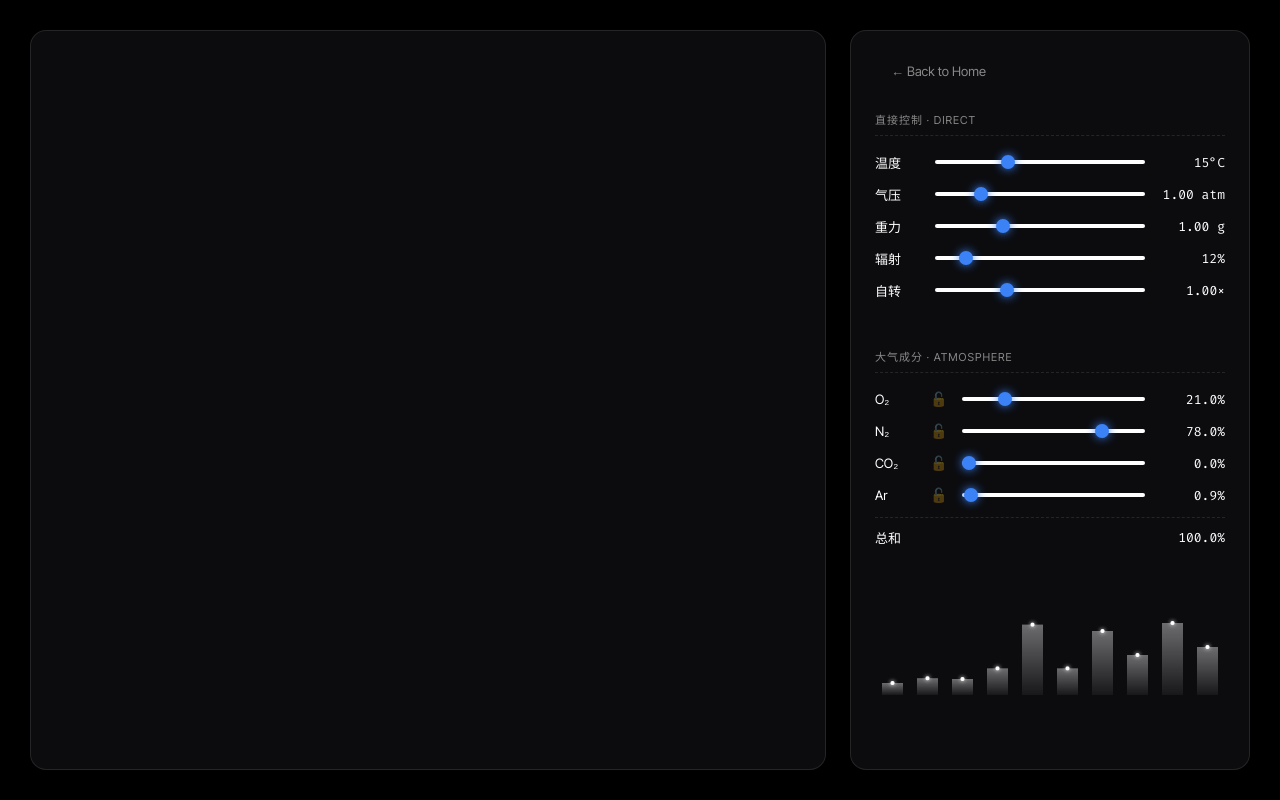
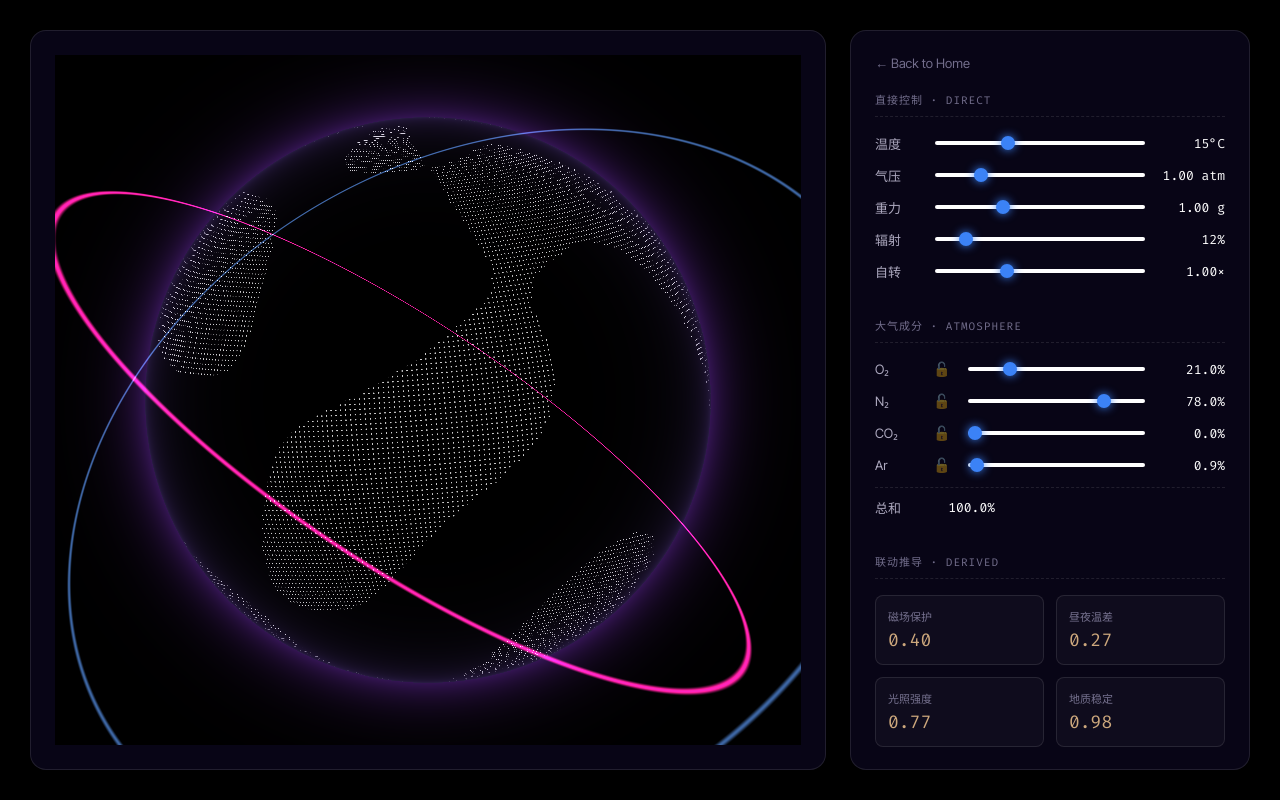
Before and after one commit to HFFGOS/PJ1, a plain HTML site: page planet.html in a window 1280 px wide. Drawn offline with Linux system fonts and the light colour scheme.

Commit message:
Update planet.html

```diff
--- a/planet.html
+++ b/planet.html
@@ -3,49 +3,68 @@
 <head>
 <meta charset="UTF-8">
 <meta name="viewport" content="width=device-width, initial-scale=1.0">
-<title>Planet Lab · Ultra</title>
+<title>Planet Lab — Ultra</title>
 <link href="https://fonts.googleapis.com/css2?family=Inter+Tight:wght@300;400;500&family=Fira+Code&display=swap" rel="stylesheet">
 <style>
   :root {
-    --bg: #000000; --panel-bg: rgba(20, 20, 25, 0.6); --border: rgba(255, 255, 255, 0.1);
-    --text-main: #ffffff; --text-muted: #888; --accent: #3b82f6;
+    --bg: #000000; --ink: #f4f2ff; --ink-2: rgba(236,232,255,.72); --ink-3: rgba(220,214,255,.5);
+    --bronze: #cda87d; --accent: #3b82f6; --line: rgba(255, 255, 255, 0.1);
+    --glass: rgba(20, 13, 56, 0.4);
   }
   * { box-sizing: border-box; margin: 0; padding: 0; }
   body {
-    background: var(--bg); color: var(--text-main); font-family: 'Inter Tight', sans-serif;
-    display: flex; justify-content: center; align-items: center; min-height: 100vh; overflow: hidden;
+    background: var(--bg); color: var(--ink); font-family: 'Inter Tight', system-ui, sans-serif;
+    display: flex; justify-content: center; min-height: 100vh; overflow-x: hidden;
   }
   .layout { display: flex; gap: 24px; width: 100%; max-width: 1500px; padding: 30px; height: 100vh; }
-  .panel { background: var(--panel-bg); border: 1px solid var(--border); border-radius: 16px; padding: 24px; backdrop-filter: blur(20px); }
+  .panel {
+    background: var(--glass); border: 1px solid var(--line); border-radius: 16px;
+    backdrop-filter: blur(20px); padding: 24px; display: flex; flex-direction: column;
+  }
 
-  .left-panel { flex: 1; display: flex; justify-content: center; align-items: center; position: relative; overflow: hidden; }
-  #planet-canvas { width: 100%; height: 100%; max-width: 800px; max-height: 800px; cursor: grab; touch-action: none; }
+  /* 左侧星球 */
+  .left-panel { flex: 1; position: relative; overflow: hidden; align-items: center; justify-content: center; }
+  #planet-canvas { width: 100%; height: 100%; cursor: grab; touch-action: none; }
   #planet-canvas:active { cursor: grabbing; }
 
-  .right-panel { width: 400px; display: flex; flex-direction: column; gap: 24px; max-height: 100%; overflow-y: auto; }
+  /* 右侧面板 */
+  .right-panel { width: 400px; max-height: 100%; overflow-y: auto; }
   .right-panel::-webkit-scrollbar { width: 4px; }
   .right-panel::-webkit-scrollbar-thumb { background: #333; border-radius: 2px; }
 
-  .control-group { margin-bottom: 12px; }
-  .group-title { font-size: 11px; color: var(--text-muted); text-transform: uppercase; letter-spacing: 1px; margin-bottom: 16px; border-bottom: 1px dashed var(--border); padding-bottom: 8px; }
-  .row { display: flex; align-items: center; justify-content: space-between; margin-bottom: 12px; font-size: 13px; }
-  .row span { width: 50px; }
-  .row output { width: 70px; text-align: right; font-family: 'Fira Code', monospace; }
+  .group-title {
+    font-family: 'Fira Code', monospace; font-size: 11px; letter-spacing: 1px;
+    color: var(--ink-3); margin-bottom: 16px; border-bottom: 1px dashed var(--line); padding-bottom: 8px;
+  }
+  .row { display: flex; align-items: center; margin-bottom: 12px; font-size: 13px; }
+  .row span:first-child { width: 50px; color: var(--ink-2); }
+  .row output { width: 70px; text-align: right; font-family: 'Fira Code', monospace; color: #fff; }
 
+  /* 滑杆 */
   input[type="range"] { -webkit-appearance: none; flex: 1; background: transparent; margin: 0 10px; height: 20px; }
   input[type="range"]::-webkit-slider-runnable-track { width: 100%; height: 4px; background: #ffffff; border-radius: 2px; }
-  input[type="range"]::-webkit-slider-thumb { -webkit-appearance: none; height: 14px; width: 14px; border-radius: 50%; background: var(--accent); cursor: pointer; margin-top: -5px; box-shadow: 0 0 10px var(--accent); transition: transform 0.1s; }
+  input[type="range"]::-webkit-slider-thumb {
+    -webkit-appearance: none; height: 14px; width: 14px; border-radius: 50%;
+    background: var(--accent); cursor: pointer; margin-top: -5px;
+    box-shadow: 0 0 10px var(--accent); transition: transform 0.1s;
+  }
   input[type="range"]::-webkit-slider-thumb:hover { transform: scale(1.2); }
   input[type="range"]:disabled::-webkit-slider-runnable-track { background: #333; }
   input[type="range"]:disabled::-webkit-slider-thumb { background: #555; box-shadow: none; cursor: not-allowed; }
 
-  .lock-btn { background: none; border: none; font-size: 14px; cursor: pointer; opacity: 0.3; transition: all 0.2s; padding: 0 5px; }
+  /* 锁 */
+  .lock-btn { background: none; border: none; font-size: 14px; cursor: pointer; opacity: 0.4; transition: 0.2s; padding: 0 8px; }
   .lock-btn:hover { opacity: 0.8; }
-  .lock-btn.locked { opacity: 1; filter: drop-shadow(0 0 5px #fbbf24); }
+  .lock-btn.locked { opacity: 1; filter: drop-shadow(0 0 6px #fbbf24); }
 
-  .chart-container { width: 100%; height: 100px; margin-top: 10px; }
+  .derived-grid { display: grid; grid-template-columns: 1fr 1fr; gap: 12px; margin-top: 10px; }
+  .derived-item { background: rgba(255,255,255,0.03); border: 1px solid var(--line); border-radius: 8px; padding: 12px; }
+  .derived-label { font-size: 11px; color: var(--ink-3); margin-bottom: 4px; }
+  .dv-num { font-size: 18px; color: var(--bronze); font-family: 'Fira Code', monospace; }
+
+  .chart-container { width: 100%; height: 120px; margin-top: 20px; }
   #chart-canvas { width: 100%; height: 100%; }
-  .back-btn { display: inline-block; padding: 8px 16px; color: var(--text-muted); text-decoration: none; font-size: 13px; transition: color 0.2s; }
+  .back-btn { color: var(--ink-3); text-decoration: none; font-size: 13px; margin-bottom: 20px; display: inline-block; }
   .back-btn:hover { color: #fff; }
 </style>
 </head>
@@ -54,15 +73,13 @@
 <div class="layout">
   <div class="panel left-panel">
     <canvas id="planet-canvas"></canvas>
-    <!-- 备用提示：如果CDN挂了，会显示这个 -->
-    <div id="globe-error" style="position:absolute; color:#666; font-family:'Fira Code'; display:none;">地球引擎加载被网络拦截，刷新重试。</div>
   </div>
 
   <div class="panel right-panel">
-    <div><a href="index.html" class="back-btn">← Back to Home</a></div>
+    <a href="index.html" class="back-btn">← Back to Home</a>
 
     <div class="control-group">
-      <div class="group-title">直接控制 · Direct</div>
+      <div class="group-title">直接控制 · DIRECT</div>
       <div class="row"><span>温度</span><input type="range" id="ctrl-temperature" min="-80" max="200" value="15"><output data-value="temperature">15°C</output></div>
       <div class="row"><span>气压</span><input type="range" id="ctrl-atmosphere" min="0" max="5" step="0.05" value="1"><output data-value="atmosphere">1.00 atm</output></div>
       <div class="row"><span>重力</span><input type="range" id="ctrl-gravity" min="0.1" max="3" step="0.05" value="1"><output data-value="gravity">1.00 g</output></div>
@@ -70,23 +87,33 @@
       <div class="row"><span>自转</span><input type="range" id="ctrl-spin" min="0" max="3" step="0.05" value="1"><output data-value="spinSpeed">1.00×</output></div>
     </div>
 
-    <div class="control-group">
-      <div class="group-title">大气成分 · Atmosphere</div>
+    <div class="control-group" style="margin-top: 24px;">
+      <div class="group-title">大气成分 · ATMOSPHERE</div>
       <div class="row"><span>O₂</span><button class="lock-btn" data-lock="O2">🔓</button><input type="range" id="gas-O2" min="0" max="99" step="0.1" value="21"><output data-gas="O2">21.0%</output></div>
       <div class="row"><span>N₂</span><button class="lock-btn" data-lock="N2">🔓</button><input type="range" id="gas-N2" min="0" max="99" step="0.1" value="78"><output data-gas="N2">78.0%</output></div>
       <div class="row"><span>CO₂</span><button class="lock-btn" data-lock="CO2">🔓</button><input type="range" id="gas-CO2" min="0" max="99" step="0.1" value="0.04"><output data-gas="CO2">0.0%</output></div>
       <div class="row"><span>Ar</span><button class="lock-btn" data-lock="Ar">🔓</button><input type="range" id="gas-Ar" min="0" max="99" step="0.1" value="0.92"><output data-gas="Ar">0.9%</output></div>
-      <div class="row" style="margin-top: 10px; border-top: 1px dashed var(--border); padding-top: 10px;"><span>总和</span><output id="gas-sum-val">100.0%</output></div>
+      <div class="row" style="margin-top: 10px; border-top: 1px dashed var(--line); padding-top: 10px;"><span>总和</span><output id="gas-sum-val">100.0%</output></div>
+    </div>
+
+    <div class="control-group" style="margin-top: 24px;">
+      <div class="group-title">联动推导 · DERIVED</div>
+      <div class="derived-grid">
+        <div class="derived-item" data-derived="magnetic"><div class="derived-label">磁场保护</div><div class="dv-num">0.00</div></div>
+        <div class="derived-item" data-derived="tempVariation"><div class="derived-label">昼夜温差</div><div class="dv-num">0.00</div></div>
+        <div class="derived-item" data-derived="light"><div class="derived-label">光照强度</div><div class="dv-num">0.00</div></div>
+        <div class="derived-item" data-derived="geological"><div class="derived-label">地质稳定</div><div class="dv-num">0.00</div></div>
+      </div>
     </div>
 
     <div class="chart-container"><canvas id="chart-canvas"></canvas></div>
   </div>
 </div>
 
-<!-- ========================================== -->
-<!-- 第一部分：纯逻辑代码（无需网络，100%可用） -->
-<!-- ========================================== -->
 <script>
+// ==========================================
+// 1. 原始数据与状态
+// ==========================================
 const state = {
   temperature: 15, atmosphere: 1.0, gravity: 1.0, radiation: 12, spinSpeed: 1.0,
   gases: { O2: 21, N2: 78, CO2: 0.04, Ar: 0.92 }
@@ -94,17 +121,181 @@
 const GAS_MIN = { O2: 0.01, N2: 0.01, CO2: 0.01, Ar: 0.01 };
 const gasLocks = { O2: false, N2: false, CO2: false, Ar: false };
 
+// ==========================================
+// 2. 纯原生 WebGL2 点阵星球引擎
+// ==========================================
+const TERRAIN_W = 512; const TERRAIN_H = 256;
+const terrainData = new Uint8Array(TERRAIN_W * TERRAIN_H);
+for (let y = 0; y < TERRAIN_H; y++) {
+  const lat = (y / TERRAIN_H) * Math.PI - Math.PI / 2;
+  const cosLat = Math.cos(lat);
+  for (let x = 0; x < TERRAIN_W; x++) {
+    const lon = (x / TERRAIN_W) * Math.PI * 2;
+    const n1 = Math.sin(lon * 3 + 1.2) * Math.cos(lat * 4 + 0.5);
+    const n2 = Math.sin(lon * 5 - 2.1) * Math.cos(lat * 3 + 1.8);
+    const n3 = Math.sin(lon * 2 + 0.7) * Math.cos(lat * 6);
+    const noise = (n1 + n2 * 0.6 + n3 * 0.4) / 2.0;
+    terrainData[y * TERRAIN_W + x] = (noise > 0.08 && Math.abs(cosLat) > 0.12) ? 255 : 0;
+  }
+}
+
+const canvas = document.getElementById('planet-canvas');
+const gl = canvas.getContext('webgl2', { alpha: true, antialias: true });
+if (!gl) { alert('你的浏览器不支持 WebGL2'); }
+
+const VS_SRC = `#version 300 es
+in vec2 aPos; void main() { gl_Position = vec4(aPos, 0.0, 1.0); }`;
+
+const FS_SRC = `#version 300 es
+precision highp float;
+uniform vec2 uRes; uniform float uTime; uniform sampler2D uTerrain; uniform vec2 uRot;
+out vec4 outColor;
+const float PI = 3.14159265; const float TAU = 6.28318530;
+
+mat2 rot2(float a) { float c = cos(a), s = sin(a); return mat2(c, -s, s, c); }
+
+// 光环相交检测
+float ringIntersection(vec3 ro, vec3 rd, vec3 normal, float radius, float thickness) {
+    float denom = dot(rd, normal);
+    if (abs(denom) < 1e-5) return 0.0;
+    float t = -dot(ro, normal) / denom;
+    if (t < 0.0) return 0.0;
+    vec3 p = ro + rd * t;
+    return smoothstep(thickness, 0.0, abs(length(p) - radius));
+}
+
+void main() {
+  vec2 uv = gl_FragCoord.xy / uRes;
+  vec2 p = (uv - 0.5) * 2.0;
+  p.x *= uRes.x / uRes.y;
+
+  float R = 0.82; float d2 = dot(p, p);
+  vec3 color = vec3(0.0);
+
+  // 纯黑背景 + 射线
+  vec3 ro = vec3(0.0, 0.0, 3.0);
+  vec3 rd = normalize(vec3(p.x * 0.4, p.y * 0.4, -1.0));
+
+  // 绘制两层倾斜光环
+  vec3 ringNormal1 = normalize(vec3(0.4, 0.6, 0.2));
+  color += vec3(0.8, 0.1, 0.5) * ringIntersection(ro, rd, ringNormal1, 1.3, 0.015) * 1.5;
+  vec3 ringNormal2 = normalize(vec3(-0.3, 0.5, 0.6));
+  color += vec3(0.3, 0.5, 0.8) * ringIntersection(ro, rd, ringNormal2, 1.45, 0.01) * 0.8;
+
+  // 绘制地球
+  if (d2 > R * R) {
+    color += vec3(0.5, 0.2, 0.8) * exp(-(sqrt(d2) - R) * 15.0) * 0.4;
+    outColor = vec4(color, 1.0);
+    return;
+  }
+
+  // 球体映射
+  float z = sqrt(R * R - d2);
+  vec3 normal = normalize(vec3(p, z));
+  normal.xz = rot2(uRot.x) * normal.xz;
+  normal.yz = rot2(uRot.y) * normal.yz;
+
+  vec2 sphereUV = vec2(atan(normal.z, normal.x) / TAU + 0.5, asin(clamp(normal.y, -1.0, 1.0)) / PI + 0.5);
+  float land = texture(uTerrain, sphereUV).r;
+
+  // 边缘光
+  color += vec3(0.6, 0.4, 1.0) * pow(1.0 - z / R, 3.0) * 0.3;
+
+  // 终极点阵：将陆地切割成纯白格子点
+  if (land > 0.5) {
+    vec2 grid = sphereUV * vec2(350.0, 175.0);
+    vec2 f = fract(grid);
+    float dotMask = smoothstep(0.2, 0.1, distance(f, vec2(0.5)));
+    float edgeFade = smoothstep(0.0, 0.3, z / R);
+    color += vec3(1.0) * dotMask * edgeFade * 0.8;
+  }
+
+  outColor = vec4(color, 1.0);
+}`;
+
+function compile(type, src) {
+  const s = gl.createShader(type); gl.shaderSource(s, src); gl.compileShader(s);
+  if (!gl.getShaderParameter(s, gl.COMPILE_STATUS)) console.error(gl.getShaderInfoLog(s));
+  return s;
+}
+const prog = gl.createProgram();
+gl.attachShader(prog, compile(gl.VERTEX_SHADER, VS_SRC));
+gl.attachShader(prog, compile(gl.FRAGMENT_SHADER, FS_SRC));
+gl.linkProgram(prog); gl.useProgram(prog);
+
+const vao = gl.createVertexArray(); gl.bindVertexArray(vao);
+const vbo = gl.createBuffer(); gl.bindBuffer(gl.ARRAY_BUFFER, vbo);
+gl.bufferData(gl.ARRAY_BUFFER, new Float32Array([-1,-1, 3,-1, -1,3]), gl.STATIC_DRAW);
+const aPos = gl.getAttribLocation(prog, 'aPos');
+gl.enableVertexAttribArray(aPos); gl.vertexAttribPointer(aPos, 2, gl.FLOAT, false, 0, 0);
+
+const U = {};
+['uRes','uTime','uTerrain','uRot'].forEach(n => U[n] = gl.getUniformLocation(prog, n));
+
+const terrainTex = gl.createTexture();
+gl.bindTexture(gl.TEXTURE_2D, terrainTex);
+gl.texParameteri(gl.TEXTURE_2D, gl.TEXTURE_MIN_FILTER, gl.LINEAR);
+gl.texParameteri(gl.TEXTURE_2D, gl.TEXTURE_MAG_FILTER, gl.LINEAR);
+gl.texParameteri(gl.TEXTURE_2D, gl.TEXTURE_WRAP_S, gl.REPEAT);
+gl.texParameteri(gl.TEXTURE_2D, gl.TEXTURE_WRAP_T, gl.CLAMP_TO_EDGE);
+gl.texImage2D(gl.TEXTURE_2D, 0, gl.LUMINANCE, TERRAIN_W, TERRAIN_H, 0, gl.LUMINANCE, gl.UNSIGNED_BYTE, terrainData);
+
+// 拖拽逻辑
+let camera = { yaw: 0, pitch: 0.15 };
+let isDragging = false, lastX = 0, lastY = 0;
+let autoRotate = true;
+
+canvas.addEventListener('pointerdown', (e) => {
+  isDragging = true; autoRotate = false;
+  lastX = e.clientX; lastY = e.clientY;
+  canvas.setPointerCapture(e.pointerId);
+});
+canvas.addEventListener('pointermove', (e) => {
+  if (!isDragging) return;
+  camera.yaw += (e.clientX - lastX) * 0.008;
+  camera.pitch = Math.max(-1.2, Math.min(1.2, camera.pitch + (e.clientY - lastY) * 0.008));
+  lastX = e.clientX; lastY = e.clientY;
+});
+window.addEventListener('pointerup', () => {
+  isDragging = false; autoRotate = true;
+});
+
+let lastTime = performance.now(), timeAccum = 0;
+function loop(now) {
+  requestAnimationFrame(loop);
+  const dt = Math.min((now - lastTime) / 1000, 0.05); lastTime = now;
+  timeAccum += dt;
+  if (autoRotate && !isDragging) {
+    camera.yaw += 0.12 * state.spinSpeed * dt;
+  }
+
+  const dpr = Math.min(window.devicePixelRatio || 1, 2);
+  const rect = canvas.getBoundingClientRect();
+  const w = Math.max(1, Math.round(rect.width * dpr)), h = Math.max(1, Math.round(rect.height * dpr));
+  if (canvas.width !== w || canvas.height !== h) { canvas.width = w; canvas.height = h; gl.viewport(0, 0, w, h); }
+
+  gl.useProgram(prog); gl.bindVertexArray(vao);
+  gl.uniform2f(U.uRes, canvas.width, canvas.height);
+  gl.uniform1f(U.uTime, timeAccum);
+  gl.uniform2f(U.uRot, camera.yaw, camera.pitch);
+  gl.uniform1i(U.uTerrain, 0); gl.activeTexture(gl.TEXTURE0); gl.bindTexture(gl.TEXTURE_2D, terrainTex);
+  gl.clearColor(0, 0, 0, 0); gl.clear(gl.COLOR_BUFFER_BIT);
+  gl.drawArrays(gl.TRIANGLES, 0, 3);
+}
+requestAnimationFrame(loop);
+
+// ==========================================
+// 3. 滑杆、锁、图表（满血版逻辑）
+// ==========================================
 function bindSlider(id, key, formatter) {
-    const el = document.getElementById(id);
-    const valEl = document.querySelector(`[data-value="${key}"]`);
+  const el = document.getElementById(id); const valEl = document.querySelector(`[data-value="${key}"]`);
   if (!el) return;
   el.addEventListener('input', (e) => {
     state[key] = parseFloat(e.target.value);
     if (valEl) valEl.textContent = formatter(state[key]);
-      drawChart();
+    updateData();
   });
-    state[key] = parseFloat(el.value);
-    if (valEl) valEl.textContent = formatter(state[key]);
+  state[key] = parseFloat(el.value); if (valEl) valEl.textContent = formatter(state[key]);
 }
 bindSlider('ctrl-temperature', 'temperature', v => `${v.toFixed(0)}°C`);
 bindSlider('ctrl-atmosphere', 'atmosphere', v => `${v.toFixed(2)} atm`);
@@ -118,8 +309,7 @@
     gasLocks[key] = !gasLocks[key];
     e.target.textContent = gasLocks[key] ? '🔒' : '🔓';
     e.target.classList.toggle('locked', gasLocks[key]);
-      const slider = document.getElementById(`gas-${key}`);
-      if (slider) slider.disabled = gasLocks[key];
+    document.getElementById(`gas-${key}`).disabled = gasLocks[key];
   });
 });
 
@@ -128,8 +318,7 @@
   if (!el) return;
   el.addEventListener('input', (e) => {
     setGas(key, parseFloat(e.target.value), el);
-      updateGasUI();
-      drawChart();
+    updateGasUI(); updateData();
   });
 }
 
@@ -172,19 +361,39 @@
 ['O2','N2','CO2','Ar'].forEach(bindGas);
 updateGasUI();
 
-  // 图表绘制
+// 计算并更新图表
+function updateData() {
+  const dims = {
+    magnetic: Math.min(1, state.gravity * state.spinSpeed * 0.4),
+    tempVariation: 1 - Math.min((80 * (1 - Math.min(state.atmosphere / 5, 1)) * (1 - Math.min(state.spinSpeed / 3, 1) * 0.4) + 3) / 80, 1),
+    light: 1 - Math.min(Math.abs(((state.temperature + 80) / 200 * (1 + state.radiation / 100)) - 1.0) / 2, 1),
+    geological: 0.98
+  };
+  ['magnetic', 'tempVariation', 'light', 'geological'].forEach(k => {
+    const el = document.querySelector(`[data-derived="${k}"] .dv-num`);
+    if (el) el.textContent = dims[k].toFixed(2);
+  });
+
+  drawChart();
+}
+
 const chartCanvas = document.getElementById('chart-canvas');
 const ctx = chartCanvas.getContext('2d');
-  window.drawChart = function() {
+function drawChart() {
   const w = chartCanvas.clientWidth, h = chartCanvas.clientHeight;
   if (!w || !h) return;
   chartCanvas.width = w * 2; chartCanvas.height = h * 2;
   ctx.scale(2, 2); ctx.clearRect(0, 0, w, h);
-    const vals = [ state.temperature / 100, state.gases.O2 / 100, state.atmosphere / 5, state.gravity / 3, 1 - state.radiation / 100, state.spinSpeed / 3, 0.8, 0.5, 0.9, 0.6 ];
+
+  const vals = [
+    state.temperature / 100, state.gases.O2 / 100, state.atmosphere / 5,
+    state.gravity / 3, 1 - state.radiation / 100, state.spinSpeed / 3,
+    0.8, 0.5, 0.9, 0.6
+  ];
   const barW = w / 10;
   vals.forEach((val, i) => {
     const x = i * barW + barW / 2;
-      const barH = Math.max(5, Math.min(1, val) * (h - 20));
+    const barH = Math.max(5, Math.min(1, Math.max(0, val)) * (h - 20));
     const baseY = h - 10;
     const grad = ctx.createLinearGradient(0, baseY, 0, baseY - barH);
     grad.addColorStop(0, 'rgba(255, 255, 255, 0.05)'); grad.addColorStop(1, 'rgba(255, 255, 255, 0.4)');
@@ -193,63 +402,9 @@
     ctx.beginPath(); ctx.arc(x, baseY - barH, 2, 0, Math.PI * 2); ctx.fill(); ctx.shadowBlur = 0;
   });
 }
-  setTimeout(window.drawChart, 100);
-  window.addEventListener('resize', window.drawChart);
-</script>
+setTimeout(() => { updateData(); }, 100);
+window.addEventListener('resize', drawChart);
 
-<!-- ========================================== -->
-<!-- 第二部分：地球渲染（独立加载，就算CDN挂了也不影响滑杆） -->
-<!-- ========================================== -->
-<script type="module">
-  // 使用 jsdelivr 的官方 ESM 代理，相比 esm.sh 更稳
-  import createGlobe from 'https://cdn.jsdelivr.net/npm/cobe@0.6.3/+esm';
-
-  const canvas = document.getElementById('planet-canvas');
-  let phi = 0, theta = 0.3;
-  let targetPhi = 0, targetTheta = 0.3;
-  let isDragging = false, lastX = 0, lastY = 0;
-  let autoRotate = true;
-
-  const globe = createGlobe(canvas, {
-    devicePixelRatio: 2,
-    width: 800, height: 800, // 给个固定基准，防止容器还没渲染完报错
-    phi: 0, theta: 0.3,
-    dark: 1, diffuse: 1.2,
-    mapSamples: 40000,
-    mapBrightness: 6,
-    baseColor: [1, 1, 1],
-    markerColor: [0.2, 0.8, 1],
-    glowColor: [0.8, 0.8, 1]
-  });
-
-  function animate() {
-    // 如果全局的 state 存在（拿到了滑杆数据），就联动自转速度
-    if (window.state && autoRotate && !isDragging) targetPhi += 0.003 * window.state.spinSpeed;
-    else if (autoRotate && !isDragging) targetPhi += 0.003;
-
-    phi += (targetPhi - phi) * 0.1;
-    theta += (targetTheta - theta) * 0.1;
-    globe.update({ phi, theta });
-    requestAnimationFrame(animate);
-  }
-  requestAnimationFrame(animate);
-
-  canvas.addEventListener('pointerdown', (e) => {
-    isDragging = true; autoRotate = false;
-    lastX = e.clientX; lastY = e.clientY;
-    canvas.setPointerCapture(e.pointerId);
-  });
-  canvas.addEventListener('pointermove', (e) => {
-    if (!isDragging) return;
-    targetPhi -= (e.clientX - lastX) * 0.01;
-    targetTheta += (e.clientY - lastY) * 0.01;
-    targetTheta = Math.max(-Math.PI / 2, Math.min(Math.PI / 2, targetTheta));
-    lastX = e.clientX; lastY = e.clientY;
-  });
-  canvas.addEventListener('pointerup', (e) => {
-    isDragging = false; autoRotate = true;
-    canvas.releasePointerCapture(e.pointerId);
-  });
 </script>
 </body>
 </html>
```
Lines whose indentation alone changed are shown as unchanged.
